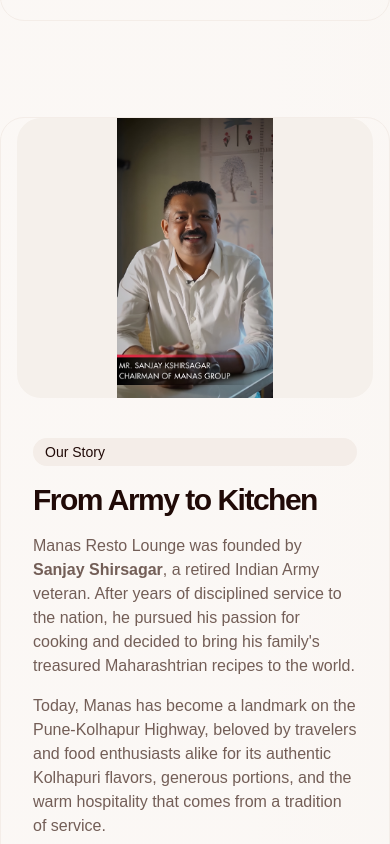
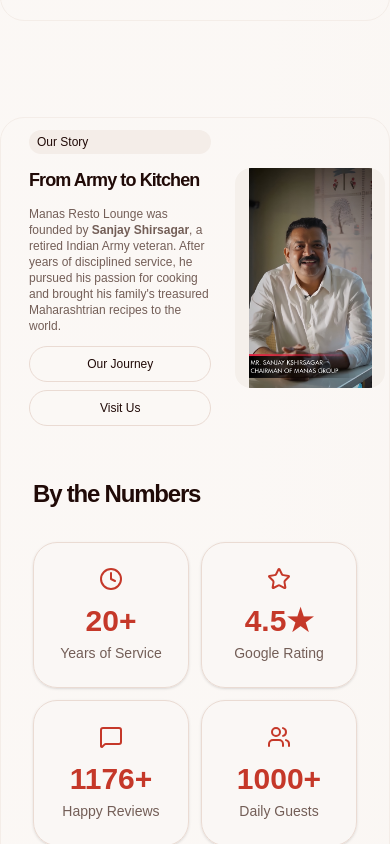
Before and after one commit to khandaresagar182-cell/manas-resto, a Next.js app: page / in a window 390 px wide. Shown: the part 3540-4384 px from the top of the page. Built offline with nearby package versions, Linux system fonts and the light colour scheme.

Commit message:
Fix: Side-by-side layout on mobile same as desktop, full text visible

```diff
--- a/src/components/ui/landing-page.tsx
+++ b/src/components/ui/landing-page.tsx
@@ -378,31 +378,30 @@
                         variants={fadeIn}
                         className="container px-4 md:px-6 border border-muted rounded-3xl"
                     >
-                        <div className="flex flex-col md:grid md:grid-cols-2 gap-6 md:gap-4 lg:gap-6">
-                            {/* Image - shows FIRST on mobile (order-1), second on desktop */}
-                            <motion.div initial={{ opacity: 0, x: 50 }} whileInView={{ opacity: 1, x: 0 }} transition={{ duration: 0.6 }} className="order-1 md:order-2 flex items-center justify-center">
-                                <div className="relative w-full h-[280px] sm:h-[360px] md:min-h-[460px] lg:min-h-[520px] overflow-hidden rounded-3xl bg-[#f5f0eb]">
-                                    <Image src="/owner.jpeg" alt="Mr. Sanjay Kshirsagar - Chairman of Manas Group" fill className="object-contain" />
-                                </div>
-                            </motion.div>
-                            {/* Text - shows SECOND on mobile (order-2), first on desktop */}
-                            <motion.div initial={{ opacity: 0, x: -50 }} whileInView={{ opacity: 1, x: 0 }} transition={{ duration: 0.6 }} className="order-2 md:order-1 space-y-4 p-4 md:p-6 flex flex-col justify-center">
-                                <div className="inline-block rounded-3xl bg-muted px-3 py-1 text-sm">Our Story</div>
-                                <h2 className="text-3xl font-bold tracking-tighter sm:text-4xl md:text-5xl">From Army to Kitchen</h2>
-                                <p className="text-base text-muted-foreground md:text-xl/relaxed">
+                        <div className="grid grid-cols-[58%_42%] md:grid-cols-2 gap-3 md:gap-4 lg:gap-6">
+                            {/* Text left - same as desktop */}
+                            <motion.div initial={{ opacity: 0, x: -50 }} whileInView={{ opacity: 1, x: 0 }} transition={{ duration: 0.6 }} className="space-y-3 p-3 md:p-6 flex flex-col justify-center">
+                                <div className="inline-block rounded-2xl bg-muted px-2 py-1 text-xs md:rounded-3xl md:px-3 md:text-sm">Our Story</div>
+                                <h2 className="text-lg font-bold tracking-tighter sm:text-3xl md:text-4xl lg:text-5xl">From Army to Kitchen</h2>
+                                <p className="text-xs text-muted-foreground sm:text-base md:text-xl/relaxed">
                                     Manas Resto Lounge was founded by <strong>Sanjay Shirsagar</strong>, a retired
-                                    Indian Army veteran. After years of disciplined service to the nation, he pursued his
-                                    passion for cooking and decided to bring his family&apos;s treasured Maharashtrian recipes
-                                    to the world.
+                                    Indian Army veteran. After years of disciplined service, he pursued his passion for
+                                    cooking and brought his family&apos;s treasured Maharashtrian recipes to the world.
                                 </p>
-                                <p className="text-base text-muted-foreground md:text-xl/relaxed">
+                                <p className="hidden sm:block text-sm text-muted-foreground md:text-xl/relaxed">
                                     Today, Manas has become a landmark on the Pune-Kolhapur Highway, beloved by travelers
                                     and food enthusiasts alike for its authentic Kolhapuri flavors, generous portions,
                                     and the warm hospitality that comes from a tradition of service.
                                 </p>
                                 <div className="flex flex-col gap-2 sm:flex-row">
-                                    <Button variant="outline" size="default" className="rounded-3xl">Our Journey</Button>
-                                    <Button variant="outline" size="default" className="rounded-3xl">Visit Us</Button>
+                                    <Button variant="outline" size="sm" className="rounded-3xl text-xs md:text-sm">Our Journey</Button>
+                                    <Button variant="outline" size="sm" className="rounded-3xl text-xs md:text-sm">Visit Us</Button>
+                                </div>
+                            </motion.div>
+                            {/* Image right - same as desktop */}
+                            <motion.div initial={{ opacity: 0, x: 50 }} whileInView={{ opacity: 1, x: 0 }} transition={{ duration: 0.6 }} className="flex items-center justify-center">
+                                <div className="relative w-full min-h-[220px] sm:min-h-[360px] md:min-h-[460px] lg:min-h-[520px] overflow-hidden rounded-2xl md:rounded-3xl bg-[#f5f0eb]">
+                                    <Image src="/owner.jpeg" alt="Mr. Sanjay Kshirsagar - Chairman of Manas Group" fill className="object-contain" />
                                 </div>
                             </motion.div>
                         </div>
```
